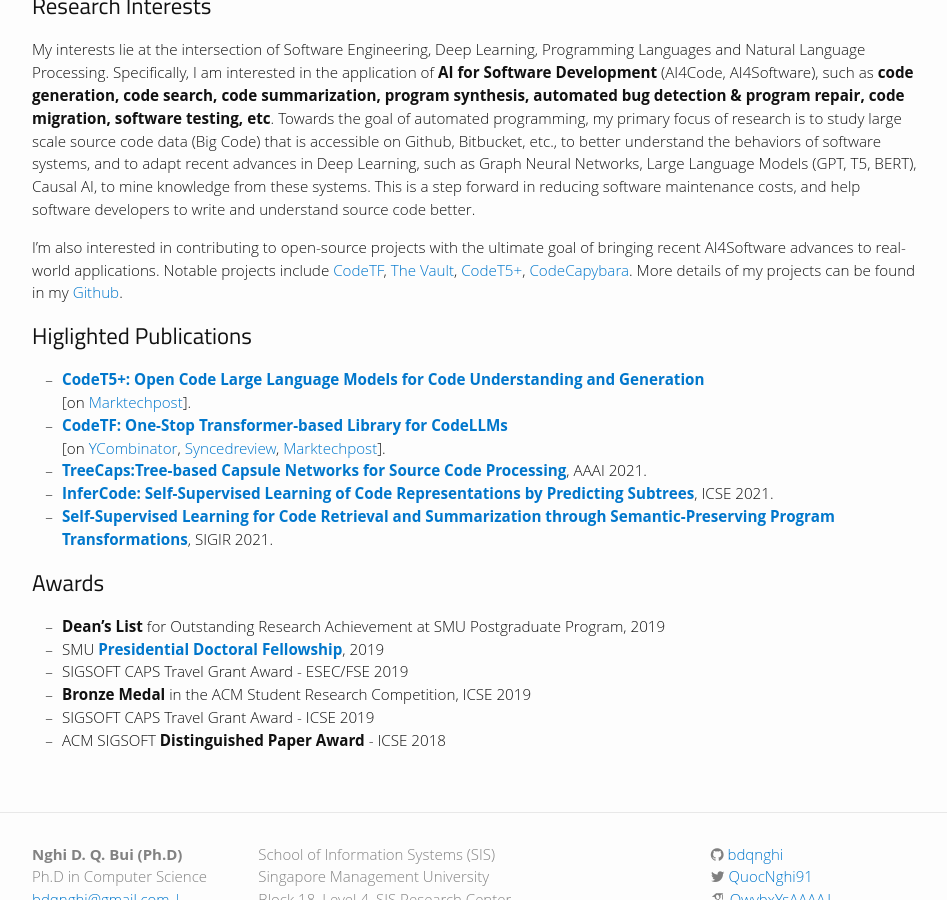
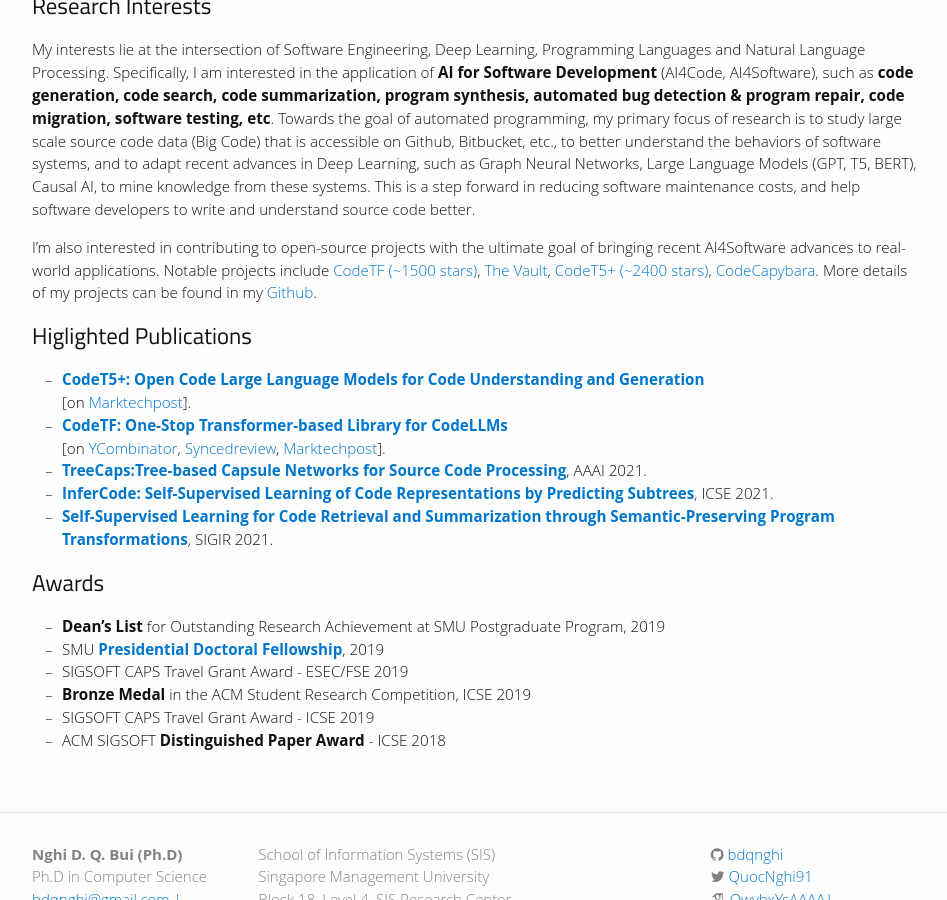
Before and after one commit to bdqnghi/bdqnghi.github.io, a Jekyll site: the page built from index.md, in a window 1280 px wide and 900 px high, scrolled down 601 px. Shown: the whole window, without its empty margins (163-1110 px from the left). Built offline with Jekyll 4.4.1, drawn with Linux system fonts in a browser that asks for light colours; nearby versions of some CDN libraries; some web fonts are replaced.

Commit message:
Update index.md

```diff
--- a/index.md
+++ b/index.md
@@ -22,7 +22,7 @@
 
 My interests lie at the intersection of Software Engineering, Deep Learning, Programming Languages and Natural Language Processing. Specifically, I am interested in the application of **AI for Software Development** (AI4Code, AI4Software), such as **code generation, code search, code summarization, program synthesis, automated bug detection & program repair, code migration, software testing, etc**. Towards the goal of automated programming, my primary focus of research is to study large scale source code data (Big Code) that is accessible on Github, Bitbucket, etc., to better understand the behaviors of software systems, and to adapt recent advances in Deep Learning, such as Graph Neural Networks, Large Language Models (GPT, T5, BERT), Causal AI, to mine knowledge from these systems. This is a step forward in reducing software maintenance costs, and help software developers to write and understand source code better.
 
-I'm also interested in contributing to open-source projects with the ultimate goal of bringing recent AI4Software advances to real-world applications. Notable projects include [CodeTF](https://github.com/salesforce/CodeTF){:target="_blank"}, [The Vault](https://github.com/FSoft-AI4Code/TheVault){:target="_blank"}, [CodeT5+](https://github.com/salesforce/CodeT5/tree/main/CodeT5%2B){:target="_blank"}, [CodeCapybara](https://github.com/FSoft-AI4Code/CodeCapybara){:target="_blank"}. More details of my projects can be found in my [Github](https://github.com/bdqnghi){:target="_blank"}.
+I'm also interested in contributing to open-source projects with the ultimate goal of bringing recent AI4Software advances to real-world applications. Notable projects include [CodeTF (~1500 stars)](https://github.com/salesforce/CodeTF){:target="_blank"}, [The Vault](https://github.com/FSoft-AI4Code/TheVault){:target="_blank"}, [CodeT5+ (~2400 stars)](https://github.com/salesforce/CodeT5/tree/main/CodeT5%2B){:target="_blank"}, [CodeCapybara](https://github.com/FSoft-AI4Code/CodeCapybara){:target="_blank"}. More details of my projects can be found in my [Github](https://github.com/bdqnghi){:target="_blank"}.
 
 
 ## Higlighted Publications
```
